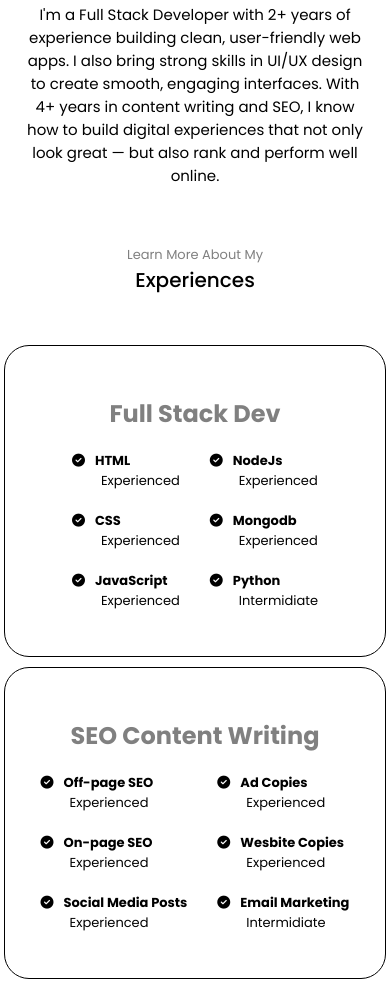
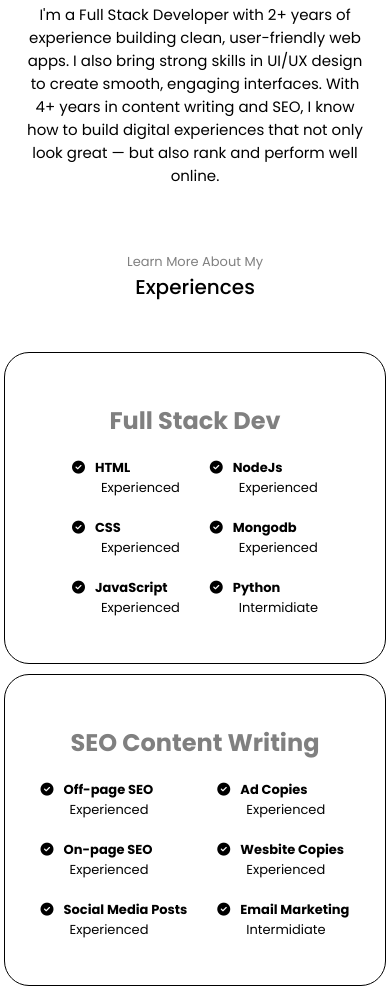
Before and after one commit to sagnik-santra17/portfolio-website-two, a plain HTML site: page index.html in a window 390 px wide. Shown: the part 1108-2102 px from the top of the page. Drawn offline with Linux system fonts and the light colour scheme.

Commit message:
update style.css

```diff
--- a/style.css
+++ b/style.css
@@ -397,6 +397,10 @@ nav {
   }
 
   /* Experience-section */
+
+  #experience {
+    padding: 2% 5%;
+  }
   .experience-container {
     display: flex;
     flex-direction: column;
```
